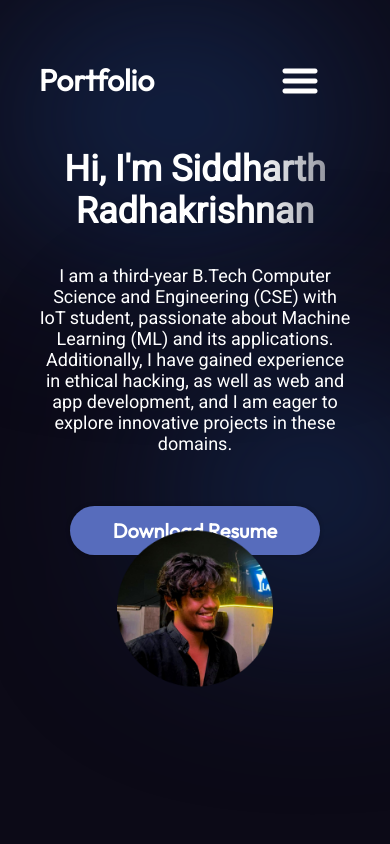
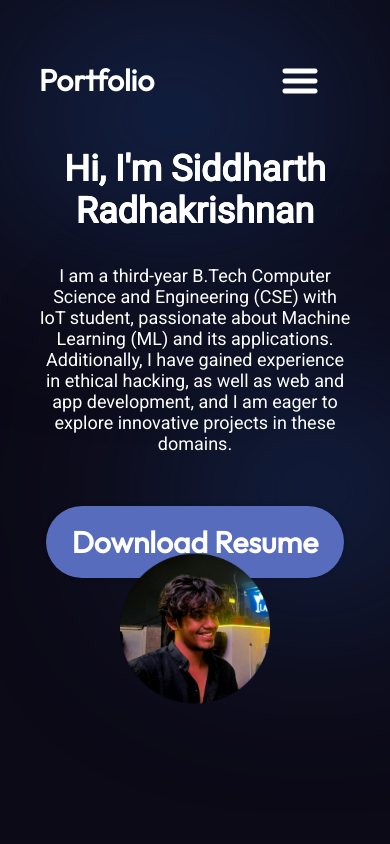
Before and after one commit to Sdkrsn/my_portfolio, a React (Vite) app: page / in a window 390 px wide. Shown: the top 844 px of the page. Built offline with nearby package versions, Linux system fonts and the light colour scheme.

Commit message:
phone fit 3

```diff
--- a/src/components/Hero/Hero.module.css
+++ b/src/components/Hero/Hero.module.css
@@ -29,7 +29,7 @@
     rgba(255, 255, 255, 1) 70%,
     rgba(255, 255, 255, 0) 120%
   );
-  -webkit-text-fill-color: transparent;
+  -webkit-text-fill-color: white; /* Ensures visibility */
   -webkit-background-clip: text;
 }
 
@@ -58,7 +58,7 @@
   animation-iteration-count: infinite;
   animation-timing-function: ease-in-out;
   position: relative;
-  top: -50px; /* Move image up to prevent cut-off */
+  top: -50px; /* Moves image up */
 }
 
 @keyframes floating {
@@ -101,7 +101,7 @@
 
 @media screen and (max-width: 830px) {
   .container {
-    flex-direction: column; /* Stack elements in mobile view */
+    flex-direction: column; /* Stack items vertically */
     align-items: center;
     text-align: center;
   }
@@ -113,6 +113,7 @@
 
   .title {
     font-size: clamp(36px, 8vw, 72px);
+    -webkit-text-fill-color: white; /* Ensure readability */
   }
 
   .description {
@@ -120,14 +121,9 @@
   }
 
   .heroImg {
-    width: 60vw;
-    max-width: 50%;
-    top: -30px; /* Adjust position further */
-  }
-
-  .contactBtn {
-    width: 80%; /* Reduce button size */
-    font-size: 20px;
-    padding: 12px 24px;
+    width: 40vw;
+    max-width: 150px;
+    position: relative;
+    top: -30px; /* Moves image slightly up */
   }
 }
```
